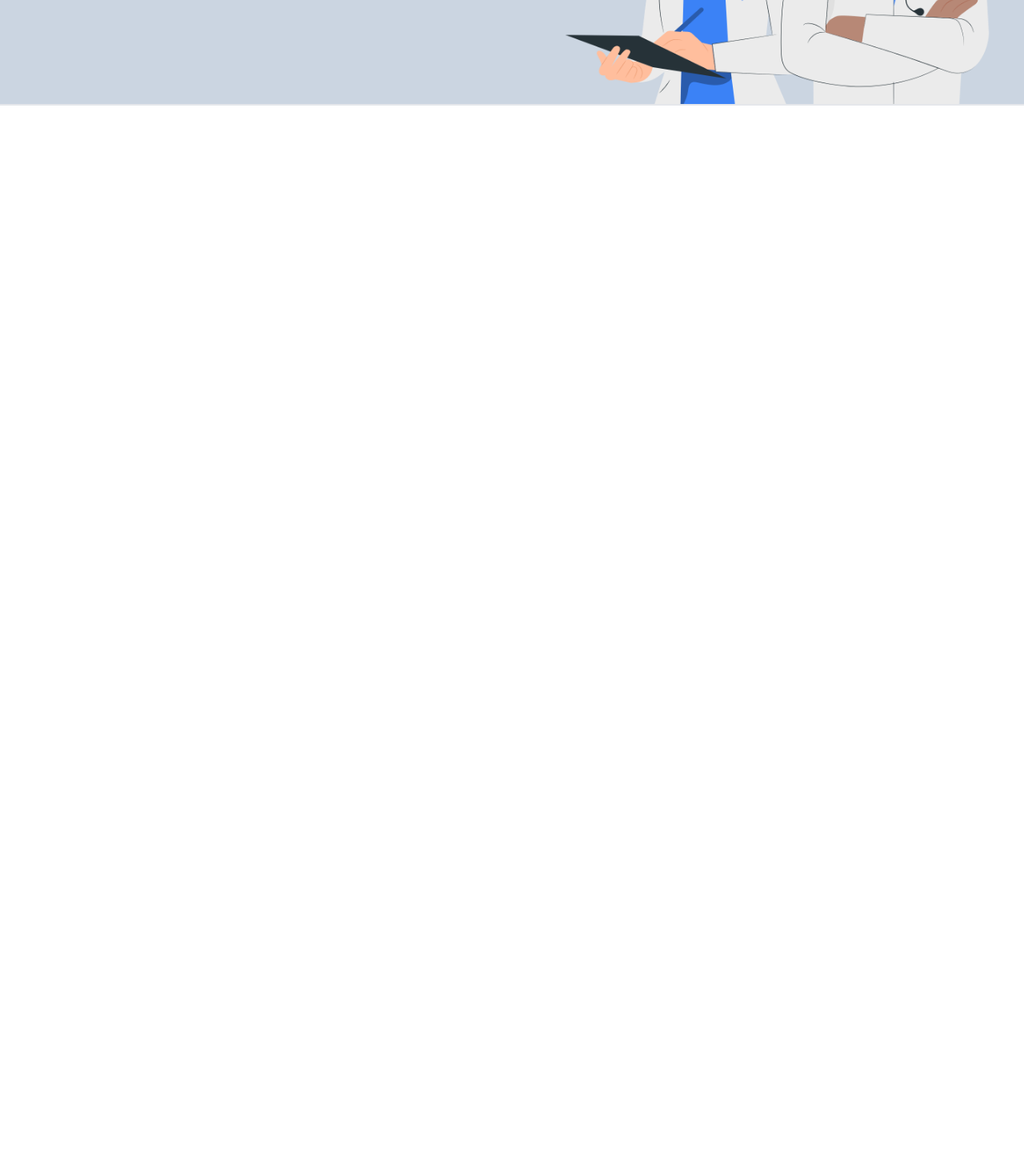
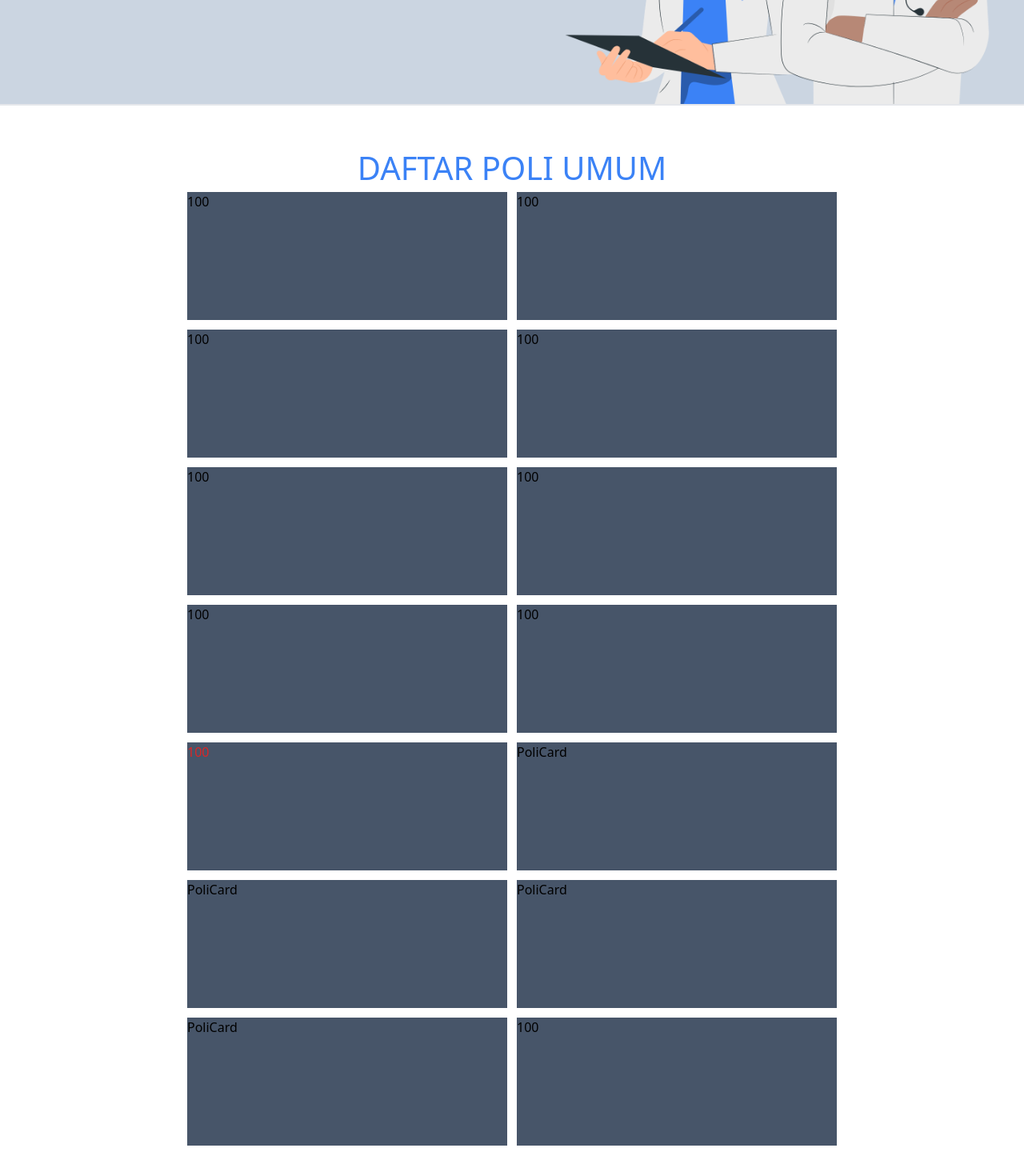
Before and after one commit to rhmtrizky/lorem-ipsum-project, a Next.js app: page /home/HomeMain in a window 1280 px wide. Shown: the part 430-1900 px from the top of the page at 80% size. Before the commit the page ends 800 px from the top, so only its background shows below. Built offline with nearby package versions, Linux system fonts and the light colour scheme; no server answers; what @nextui-org/react would draw is missing.

Commit message:
create a card

```diff
--- /dev/null
+++ b/src/components/ui/Card/PoliCard.jsx
@@ -0,0 +1,70 @@
+import { motion, animate, useMotionValue, useTransform } from 'framer-motion'
+import { useEffect, useRef } from 'react'
+
+export default function PoliCard() {
+    const count = useMotionValue(0)
+    const rounded = useTransform(count, Math.round)
+    const h2Ref = useRef(null)
+
+    useEffect(() => {
+        const observer = new IntersectionObserver(
+            ([entry]) => {
+                if (entry.isIntersecting) {
+                    const animation = animate(count, 100, { duration: 3 })
+                    return () => animation.stop()
+                }
+            },
+            { threshold: 0.1 } // Trigger when 10% of the element is visible
+        )
+
+        if (h2Ref.current) {
+            observer.observe(h2Ref.current)
+        }
+
+        return () => {
+            if (h2Ref.current) {
+                observer.unobserve(h2Ref.current)
+            }
+        }
+    }, [count])
+
+    return (
+        <div className='flex gap-3 justify-center flex-wrap'>
+        <div className='bg-slate-600 w-[400px] h-40'>
+                <motion.h2 ref={h2Ref}>{rounded}</motion.h2>
+            </div><div className='bg-slate-600 w-[400px] h-40'>
+                <motion.h2 ref={h2Ref}>{rounded}</motion.h2>
+            </div><div className='bg-slate-600 w-[400px] h-40'>
+                <motion.h2 ref={h2Ref}>{rounded}</motion.h2>
+            </div><div className='bg-slate-600 w-[400px] h-40'>
+                <motion.h2 ref={h2Ref}>{rounded}</motion.h2>
+            </div><div className='bg-slate-600 w-[400px] h-40'>
+                <motion.h2 ref={h2Ref}>{rounded}</motion.h2>
+            </div><div className='bg-slate-600 w-[400px] h-40'>
+                <motion.h2 ref={h2Ref}>{rounded}</motion.h2>
+            </div><div className='bg-slate-600 w-[400px] h-40'>
+                <motion.h2 ref={h2Ref}>{rounded}</motion.h2>
+            </div><div className='bg-slate-600 w-[400px] h-40'>
+                <motion.h2 ref={h2Ref}>{rounded}</motion.h2>
+            </div>
+            <div className='bg-slate-600 w-[400px] h-40 text-red-600'>
+                <motion.h2 ref={h2Ref}>{rounded}</motion.h2>
+            </div>
+            <div className='bg-slate-600 w-[400px] h-40'>
+                <h2>PoliCard</h2>
+            </div>
+            <div className='bg-slate-600 w-[400px] h-40'>
+                <h2>PoliCard</h2>
+            </div>
+            <div className='bg-slate-600 w-[400px] h-40'>
+                <h2>PoliCard</h2>
+            </div>
+            <div className='bg-slate-600 w-[400px] h-40'>
+                <h2>PoliCard</h2>
+            </div>
+            <div className='bg-slate-600 w-[400px] h-40'>
+                <motion.h2>{rounded}</motion.h2>
+            </div>
+        </div>
+    )
+}
--- a/src/pages/home/HomeMain.jsx
+++ b/src/pages/home/HomeMain.jsx
@@ -1,16 +1,20 @@
 import Header from '../../components/ui/Header'
 import React from 'react'
 import HomeBanner from './HomeBanner'
+import HomePoli from './HomePoli'
 
 export default function HomeMain() {
   return (
     <>
         <Header/>
-        <section className='w-full h-ft border-y-2 ' >
+        <section className='w-full h-fit border-y-2 ' >
             <div>
                 <HomeBanner/>
             </div>
         </section>
+        <section className='m-12' >
+          <HomePoli/>
+        </section>
     </>
   )
 }
--- /dev/null
+++ b/src/pages/home/HomePoli.jsx
@@ -0,0 +1,11 @@
+import PoliCard from '@/components/ui/Card/PoliCard'
+import React from 'react'
+
+export default function HomePoli() {
+    return (
+        <div>
+            <h1 className='text-center  font- text-[40px] text-[#3b82f6]' >DAFTAR POLI UMUM</h1>
+            <PoliCard/>
+        </div>
+    )
+}
```
Also changed, not shown: src/styles/globals.css (+9 -0 lines), 1 other file (tests, documents, lock files or other folders).
